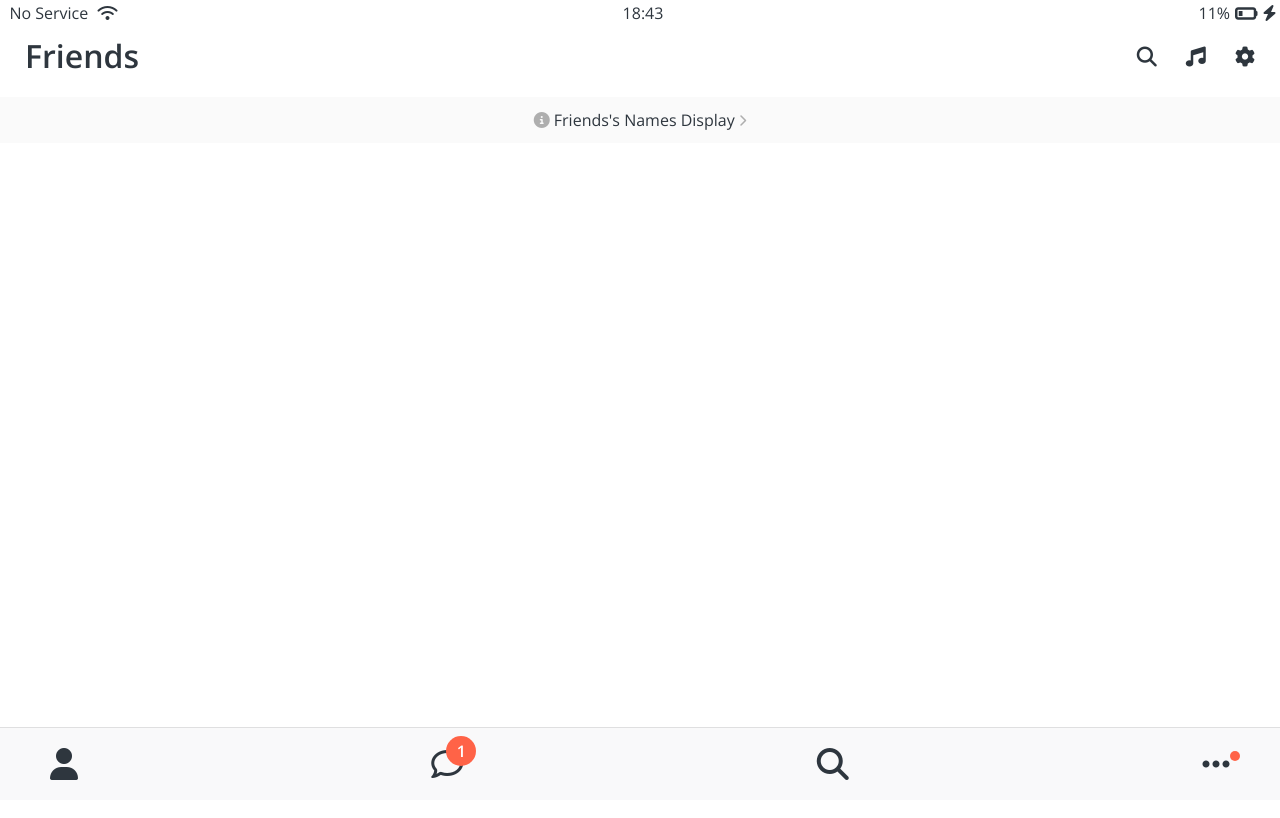
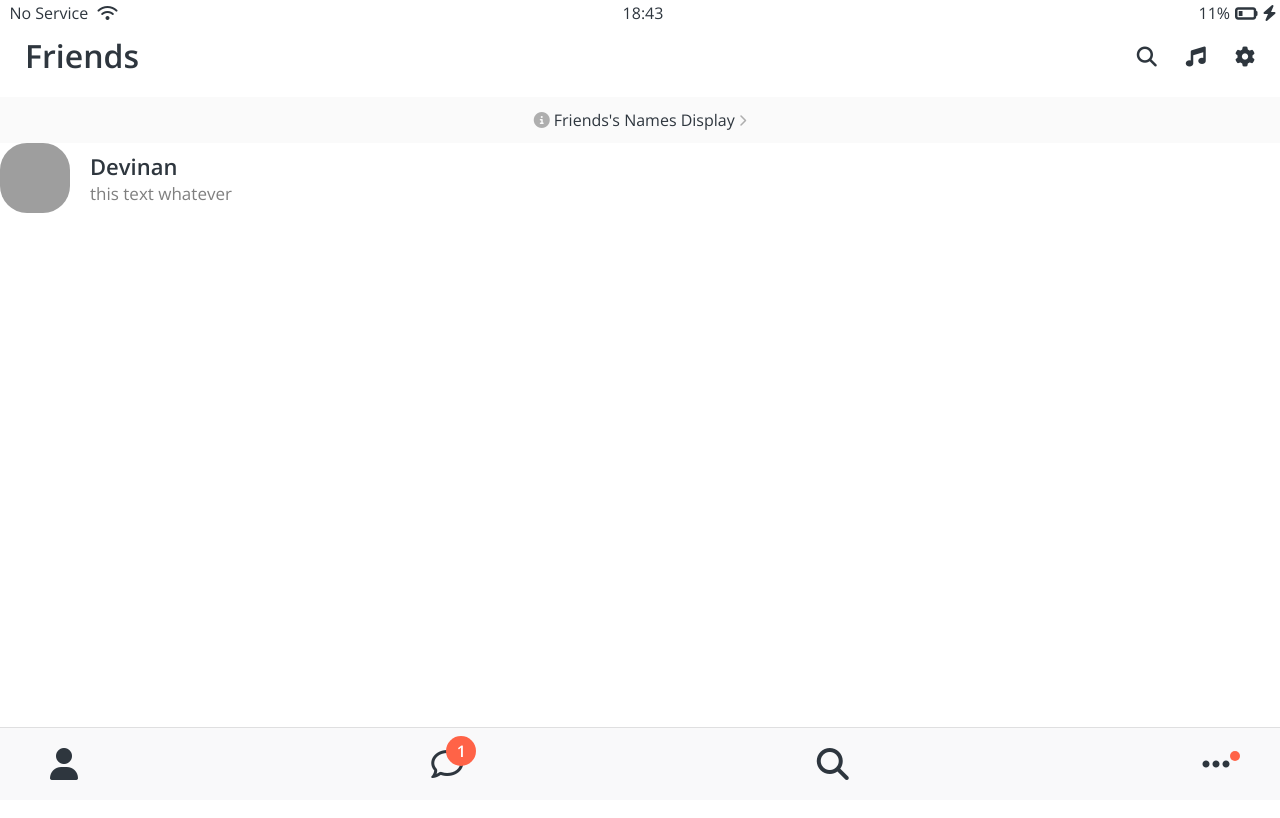
Before and after one commit to seunghyeokleeme/kokoa-clonev22, a plain HTML site: page friends.html in a window 1280 px wide. Shown: the top 818 px of the page. Drawn offline with nearby package versions, Linux system fonts and the light colour scheme; grey boxes are pictures that could not be loaded.

Commit message:
Add User Components part One

```diff
--- /dev/null
+++ b/css/components/user-components.css
@@ -0,0 +1,23 @@
+.user-component,
+.user-component__column:first-child {
+  display: flex;
+  align-items: center;
+}
+
+.user-component__avatar {
+  width: 70px;
+  height: 70px;
+  border-radius: 27px;
+  margin-right: 20px;
+}
+
+.user-component__title {
+  font-weight: 600;
+  font-size: 22px;
+}
+
+.user-component__subtitle {
+  margin-top: 8px;
+  font-size: 17px;
+  color: rgba(0, 0, 0, 0.5);
+}
--- a/css/styles.css
+++ b/css/styles.css
@@ -6,6 +6,7 @@
 @import "components/status-bar.css";
 @import "components/nav-bar.css";
 @import "components/screen-header.css";
+@import "components/user-components.css";
 
 /* Screens */
 @import "screens/login.css";
--- a/friends.html
+++ b/friends.html
@@ -29,12 +29,23 @@
         <span><i class="fas fa-cog fa-lg"></i></span>
       </div>
     </header>
-
     <a id="friends-display-link" href="">
       <i class="fas fa-info-circle"></i> Friends's Names Display
       <i class="fas fa-chevron-right fa-xs"></i>
     </a>
-
+    <div class="user-component">
+      <div class="user-component__column">
+        <img
+          src="https://avatars.githubusercontent.com/u/51715750"
+          class="user-component__avatar"
+        />
+        <div class="user-component__text">
+          <h4 class="user-component__title">Devinan</h4>
+          <h6 class="user-component__subtitle">this text whatever</h6>
+        </div>
+      </div>
+      <div class="user-component__column"></div>
+    </div>
     <nav class="nav">
       <ul class="nav__list">
         <li class="nav__btn">
```
